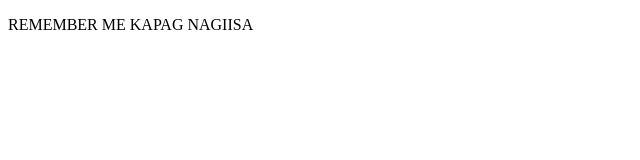
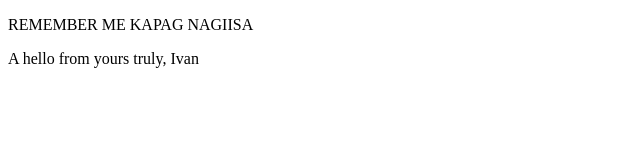
Before and after one commit to itsleivey/it-s-not-you-it-s-me, a plain HTML site: page index.html in a window 1280 px wide. Shown: the whole page, without its empty margins (0-640 px from the left). Drawn offline with Linux system fonts and the light colour scheme.

Commit message:
From the ivan branch

```diff
--- a/index.html
+++ b/index.html
@@ -7,5 +7,6 @@
 </head>
 <body>
     <p>REMEMBER ME KAPAG NAGIISA</p>
+    <p>A hello from yours truly, Ivan</p>
 </body>
 </html>
```
